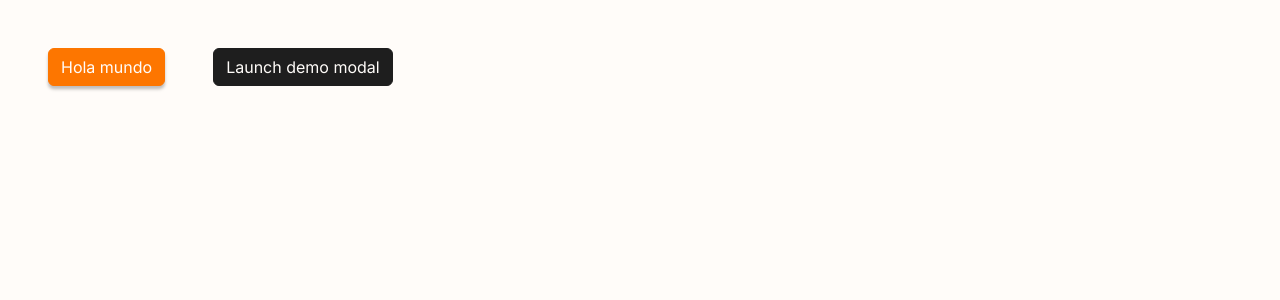
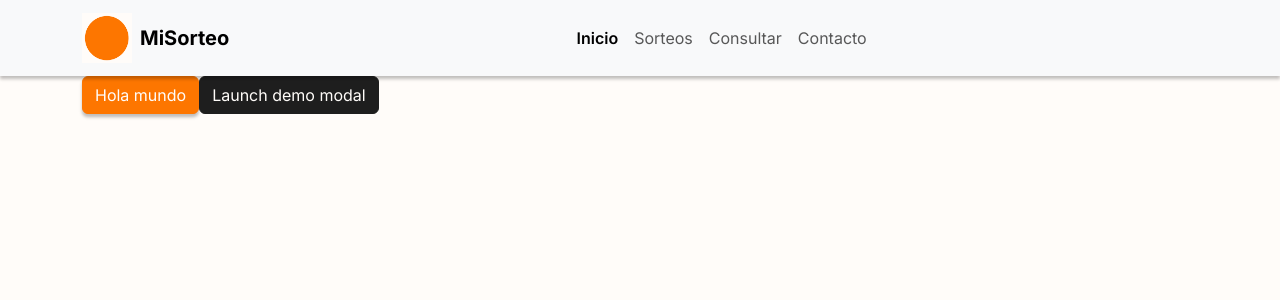
Before and after one commit to justinyamberla/sanfer-sorteos-frontend, a Next.js app: page / in a window 1280 px wide. Shown: the top 300 px of the page. Built offline with nearby package versions, Linux system fonts and the light colour scheme.

Commit message:
Add
Navbar component

```diff
--- a/app/layout.tsx
+++ b/app/layout.tsx
@@ -2,6 +2,7 @@ import type { Metadata } from "next";
 import { Inter } from "next/font/google";
 import "../styles/custom.scss";
 import BootstrapJS from "@/components/BootstrapJS";
+import Navbar from "@/components/Navbar";
 
 const inter = Inter({
     variable: "--font-inter",
@@ -18,6 +19,7 @@ export default function RootLayout({ children }: Readonly<{ children: React.Reac
         <html lang="en">
         <body className={`${inter.className}`}>
         <BootstrapJS />
+        <Navbar />
         {children}
         </body>
         </html>
--- a/app/page.tsx
+++ b/app/page.tsx
@@ -1,7 +1,7 @@
 export default function Home() {
     return (
-        <div className="bg-white">
-            <button className="btn btn-primary text-white shadow mx-5 my-5">
+        <div className="bg-white container">
+            <button className="btn btn-primary text-white shadow">
                 Hola mundo
             </button>
             <button type="button" className="btn btn-dark" data-bs-toggle="modal" data-bs-target="#exampleModal">
--- a/components/Navbar.tsx
+++ b/components/Navbar.tsx
@@ -0,0 +1,48 @@
+'use client';
+
+export const Navbar = () => {
+    return (
+        <nav className="navbar navbar-expand-lg bg-light shadow">
+            <div className="container">
+                {/* Logo a la izquierda */}
+                <a className="navbar-brand fw-bold d-flex justify-content-center align-items-center" href="#">
+                    <img src="/images/logo.png" alt="Logo" width="50" height="50" className="d-inline-block align-text-top me-2" />
+                    MiSorteo
+                </a>
+
+                {/* Botón de colapso para móviles */}
+                <button
+                    className="navbar-toggler"
+                    type="button"
+                    data-bs-toggle="collapse"
+                    data-bs-target="#navbarNav"
+                    aria-controls="navbarNav"
+                    aria-expanded="false"
+                    aria-label="Toggle navigation"
+                >
+                    <span className="navbar-toggler-icon"></span>
+                </button>
+
+                {/* Enlaces centrados */}
+                <div className="collapse navbar-collapse justify-content-center" id="navbarNav">
+                    <ul className="navbar-nav">
+                        <li className="nav-item">
+                            <a className="nav-link active fw-semibold" aria-current="page" href="#">Inicio</a>
+                        </li>
+                        <li className="nav-item">
+                            <a className="nav-link" href="#">Sorteos</a>
+                        </li>
+                        <li className="nav-item">
+                            <a className="nav-link" href="#">Consultar</a>
+                        </li>
+                        <li className="nav-item">
+                            <a className="nav-link" href="#">Contacto</a>
+                        </li>
+                    </ul>
+                </div>
+            </div>
+        </nav>
+    );
+};
+
+export default Navbar;
```
Also changed, not shown: public/images/logo.png (added).
